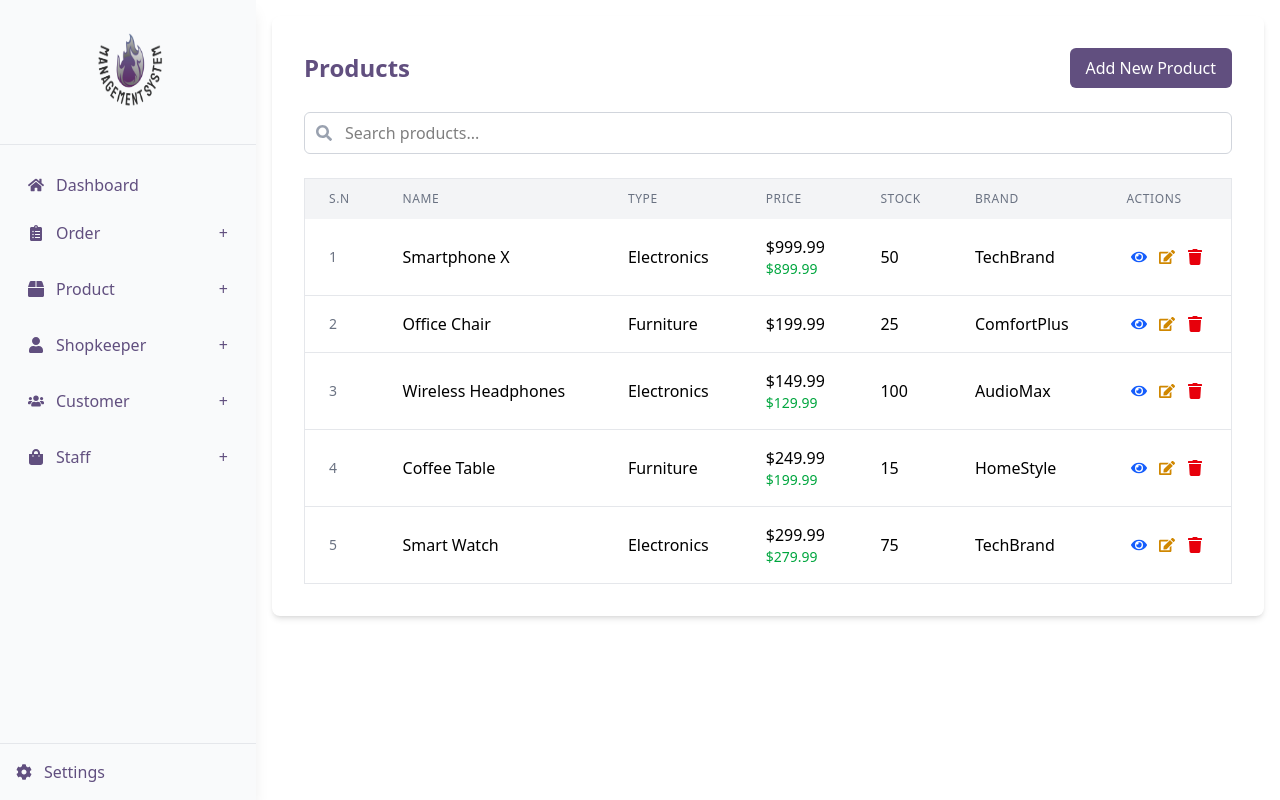
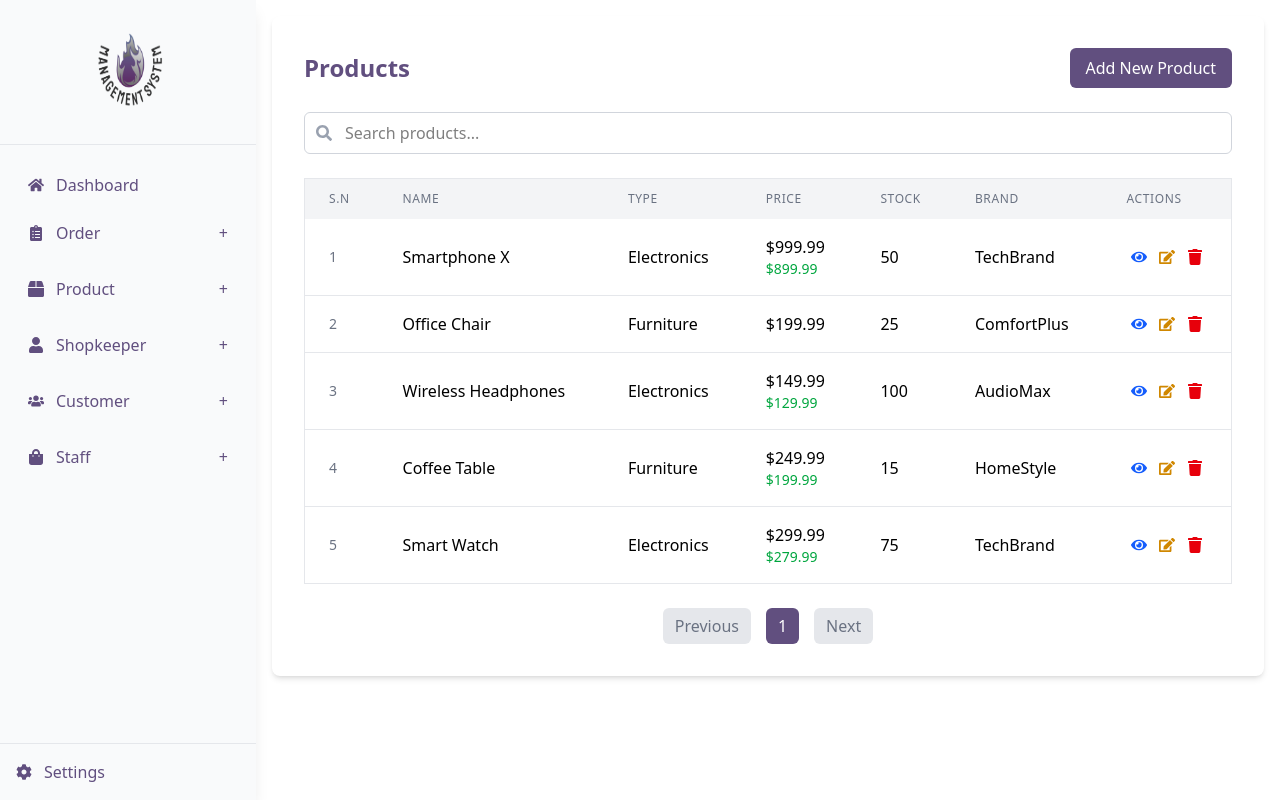
Before and after one commit to P-Shrey10/management_system, a React (Vite) app in the folder frontend/: page /product/list in a window 1280 px wide. Built offline with nearby package versions, Linux system fonts and the light colour scheme.

Commit message:
pagination is added in product list

```diff
--- a/frontend/src/components/product/ListProduct.tsx
+++ b/frontend/src/components/product/ListProduct.tsx
@@ -20,6 +20,8 @@ const ListProduct: React.FC = () => {
   const [filteredProducts, setFilteredProducts] = useState<Product[]>([]);
   const [isLoading, setIsLoading] = useState<boolean>(true);
   const [searchTerm, setSearchTerm] = useState<string>("");
+  const [currentPage, setCurrentPage] = useState<number>(1);
+  const [productsPerPage] = useState<number>(10);
 
   useEffect(() => {
     setTimeout(() => {
@@ -98,10 +100,9 @@ const ListProduct: React.FC = () => {
       setFilteredProducts(products);
     } else {
       const filtered = products.filter((product) =>
-        [product.name, product.type, product.brand]
-          .some((field) =>
-            field.toLowerCase().includes(searchTerm.toLowerCase())
-          )
+        [product.name, product.type, product.brand].some((field) =>
+          field.toLowerCase().includes(searchTerm.toLowerCase())
+        )
       );
       setFilteredProducts(filtered);
     }
@@ -114,6 +115,28 @@ const ListProduct: React.FC = () => {
       setProducts(updatedProducts);
       setFilteredProducts(updatedProducts);
       alert("Product deleted successfully");
+    }
+  };
+
+  // Pagination logic
+  const indexOfLastProduct = currentPage * productsPerPage;
+  const indexOfFirstProduct = indexOfLastProduct - productsPerPage;
+  const currentProducts = filteredProducts.slice(
+    indexOfFirstProduct,
+    indexOfLastProduct
+  );
+
+  const totalPages = Math.ceil(filteredProducts.length / productsPerPage);
+
+  const paginateNext = () => {
+    if (currentPage < totalPages) {
+      setCurrentPage(currentPage + 1);
+    }
+  };
+
+  const paginatePrev = () => {
+    if (currentPage > 1) {
+      setCurrentPage(currentPage - 1);
     }
   };
 
@@ -150,7 +173,15 @@ const ListProduct: React.FC = () => {
         <table className="min-w-full bg-white border border-gray-200">
           <thead className="bg-gray-100">
             <tr>
-              {["S.N", "Name", "Type", "Price", "Stock", "Brand", "Actions"].map((header) => (
+              {[
+                "S.N",
+                "Name",
+                "Type",
+                "Price",
+                "Stock",
+                "Brand",
+                "Actions",
+              ].map((header) => (
                 <th
                   key={header}
                   className="px-6 py-3 text-left text-xs font-medium text-gray-500 uppercase tracking-wider"
@@ -167,20 +198,24 @@ const ListProduct: React.FC = () => {
                   Loading...
                 </td>
               </tr>
-            ) : filteredProducts.length === 0 ? (
+            ) : currentProducts.length === 0 ? (
               <tr>
                 <td colSpan={7} className="px-6 py-4 text-center">
                   No products found
                 </td>
               </tr>
             ) : (
-              filteredProducts.map((product, index) => (
+              currentProducts.map((product, index) => (
                 <tr key={product.id} className="hover:bg-gray-50">
                   <td className="px-6 py-4 whitespace-nowrap text-sm text-gray-500">
-                    {index + 1}
+                    {indexOfFirstProduct + index + 1}
                   </td>
-                  <td className="px-6 py-4 whitespace-nowrap">{product.name}</td>
-                  <td className="px-6 py-4 whitespace-nowrap">{product.type}</td>
+                  <td className="px-6 py-4 whitespace-nowrap">
+                    {product.name}
+                  </td>
+                  <td className="px-6 py-4 whitespace-nowrap">
+                    {product.type}
+                  </td>
                   <td className="px-6 py-4 whitespace-nowrap">
                     ${product.price.toFixed(2)}
                     {product.discountPrice && (
@@ -189,17 +224,24 @@ const ListProduct: React.FC = () => {
                       </div>
                     )}
                   </td>
-                  <td className="px-6 py-4 whitespace-nowrap">{product.stock}</td>
-                  <td className="px-6 py-4 whitespace-nowrap">{product.brand}</td>
+                  <td className="px-6 py-4 whitespace-nowrap">
+                    {product.stock}
+                  </td>
+                  <td className="px-6 py-4 whitespace-nowrap">
+                    {product.brand}
+                  </td>
                   <td className="px-6 py-4 whitespace-nowrap text-center">
                     <div className="flex justify-center space-x-3">
                       <Link to={`/product/view/${product.id}`} title="View">
                         <FaEye className="text-blue-600 hover:text-blue-800" />
                       </Link>
-                      <Link to={`/products/edit/${product.id}`} title="Edit">
+                      <Link to={`/product/edit/${product.id}`} title="Edit">
                         <FaEdit className="text-yellow-600 hover:text-yellow-800" />
                       </Link>
-                      <button onClick={() => handleDelete(product.id)} title="Delete">
+                      <button
+                        onClick={() => handleDelete(product.id)}
+                        title="Delete"
+                      >
                         <FaTrash className="text-red-600 hover:text-red-800" />
                       </button>
                     </div>
@@ -210,6 +252,48 @@ const ListProduct: React.FC = () => {
           </tbody>
         </table>
       </div>
+
+      {/* Pagination controls */}
+      <div className="flex justify-center mt-6">
+        <nav>
+          <ul className="inline-flex items-center -space-x-px">
+            <li>
+              <button
+                onClick={paginatePrev}
+                disabled={currentPage === 1}
+                className={`px-3 py-2 mx-2 leading-tight ${
+                  currentPage === 1
+                    ? "bg-gray-200 text-gray-500 cursor-not-allowed"
+                    : "bg-white border border-gray-300 text-gray-500 hover:bg-gray-100 hover:text-gray-700"
+                } rounded-md`}
+              >
+                Previous
+              </button>
+            </li>
+            <li>
+              <button
+                className={`px-3 py-2 mx-2 leading-tight bg-[#614F7F] text-white rounded-md`}
+              >
+                {currentPage}
+              </button>
+            </li>
+
+            <li>
+              <button
+                onClick={paginateNext}
+                disabled={currentPage === totalPages}
+                className={`px-3 py-2 mx-2 leading-tight ${
+                  currentPage === totalPages
+                    ? "bg-gray-200 text-gray-500 cursor-not-allowed"
+                    : "bg-white border border-gray-300 text-gray-500 hover:bg-gray-100 hover:text-gray-700"
+                } rounded-md`}
+              >
+                Next
+              </button>
+            </li>
+          </ul>
+        </nav>
+      </div>
     </div>
   );
 };
```
